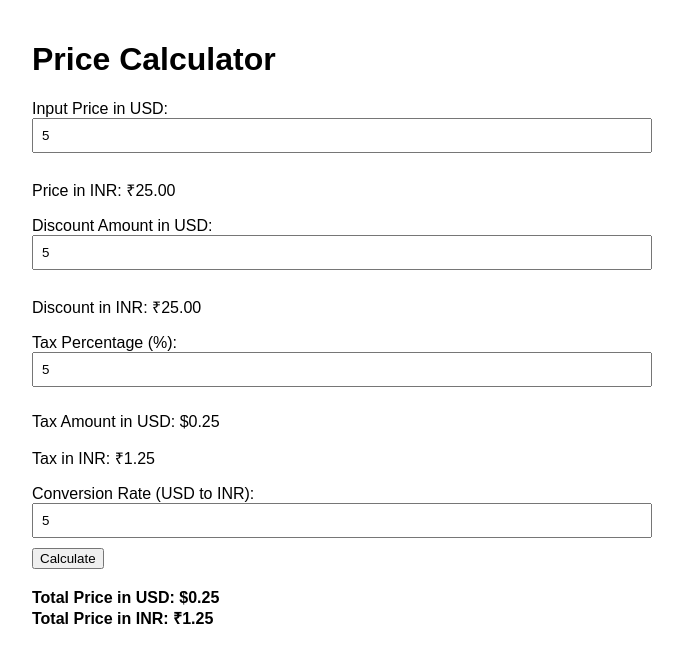
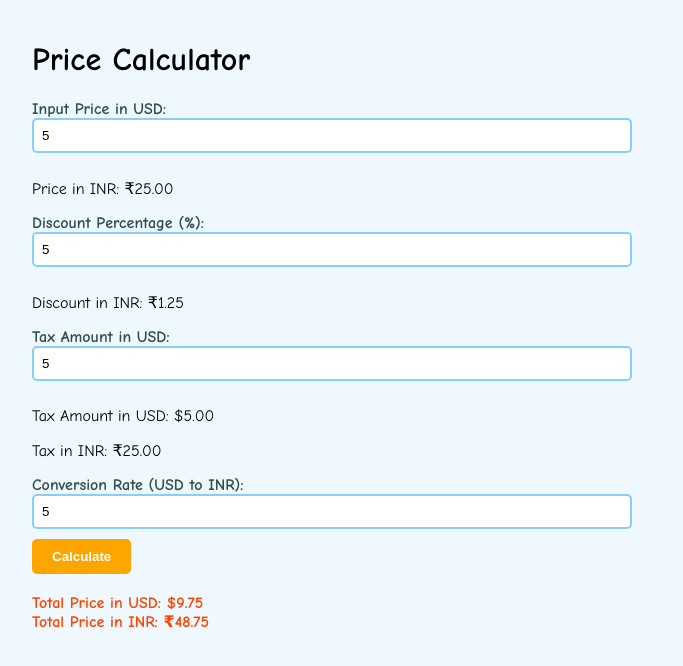
Before and after one commit to The-Life/Price-calculator, a plain HTML site: page index.html in a window 1280 px wide. Both pictures are taken after typing "5", "5", "5", "5" into the empty fields and a click on the button "Calculate". Shown: the whole page, without its empty margins (308-991 px from the left). Drawn offline with Linux system fonts and the light colour scheme.

Commit message:
Update index.html

```diff
--- a/index.html
+++ b/index.html
@@ -6,19 +6,44 @@
     <title>Price Calculator</title>
     <style>
         body {
-            font-family: Arial, sans-serif;
+            font-family: 'Comic Sans MS', cursive, sans-serif;
             max-width: 600px;
             margin: auto;
             padding: 20px;
+            background-color: #f0f8ff;
+        }
+        label {
+            font-weight: bold;
+            color: #2f4f4f;
         }
         input {
             margin-bottom: 10px;
-            width: 100%;
+            width: calc(100% - 20px);
             padding: 8px;
+            border: 2px solid #87cefa;
+            border-radius: 5px;
+            outline: none;
+        }
+        input:focus {
+            border-color: #00bfff;
+            box-shadow: 0 0 5px #00bfff;
+        }
+        button {
+            background-color: #ffa500;
+            color: white;
+            padding: 10px 20px;
+            border: none;
+            border-radius: 5px;
+            cursor: pointer;
+            font-weight: bold;
+        }
+        button:hover {
+            background-color: #ff8c00;
         }
         .result {
             font-weight: bold;
             margin-top: 20px;
+            color: #ff4500;
         }
     </style>
 </head>
@@ -28,12 +53,12 @@
     <input type="number" id="price" placeholder="Enter price in USD" required>
     <p>Price in INR: <span id="priceInINR"></span></p>
 
-    <label for="discount">Discount Amount in USD:</label>
-    <input type="number" id="discount" placeholder="Enter discount amount" required>
+    <label for="discount">Discount Percentage (%):</label>
+    <input type="number" id="discount" placeholder="Enter discount percentage" required>
     <p>Discount in INR: <span id="discountInINR"></span></p>
 
-    <label for="tax">Tax Percentage (%):</label>
-    <input type="number" id="tax" placeholder="Enter tax percentage" required>
+    <label for="tax">Tax Amount in USD:</label>
+    <input type="number" id="tax" placeholder="Enter tax amount" required>
     <p>Tax Amount in USD: <span id="taxAmountUSD"></span></p>
     <p>Tax in INR: <span id="taxInINR"></span></p>
 
@@ -47,24 +72,24 @@
     <script>
         function calculateTotal() {
             let price = parseFloat(document.getElementById('price').value);
-            let discount = parseFloat(document.getElementById('discount').value);
-            let taxPercentage = parseFloat(document.getElementById('tax').value);
+            let discountPercentage = parseFloat(document.getElementById('discount').value);
+            let taxAmount = parseFloat(document.getElementById('tax').value);
             let conversionRate = parseFloat(document.getElementById('conversionRate').value);
 
-            if (isNaN(price) || isNaN(discount) || isNaN(taxPercentage) || isNaN(conversionRate)) {
+            if (isNaN(price) || isNaN(discountPercentage) || isNaN(taxAmount) || isNaN(conversionRate)) {
                 document.getElementById('result').innerText = 'Please fill out all fields with valid numbers.';
                 return;
             }
 
-            let taxAmountUSD = (price * taxPercentage) / 100;
-            let totalUSD = price - discount + taxAmountUSD;
+            let discountAmountUSD = (price * discountPercentage) / 100;
+            let totalUSD = price - discountAmountUSD + taxAmount;
             let totalINR = totalUSD * conversionRate;
 
             let priceInINR = price * conversionRate;
-            let discountInINR = discount * conversionRate;
-            let taxInINR = taxAmountUSD * conversionRate;
+            let discountInINR = discountAmountUSD * conversionRate;
+            let taxInINR = taxAmount * conversionRate;
 
-            document.getElementById('taxAmountUSD').innerText = `$${taxAmountUSD.toFixed(2)}`;
+            document.getElementById('taxAmountUSD').innerText = `$${taxAmount.toFixed(2)}`;
             document.getElementById('priceInINR').innerText = `₹${priceInINR.toFixed(2)}`;
             document.getElementById('discountInINR').innerText = `₹${discountInINR.toFixed(2)}`;
             document.getElementById('taxInINR').innerText = `₹${taxInINR.toFixed(2)}`;
```
